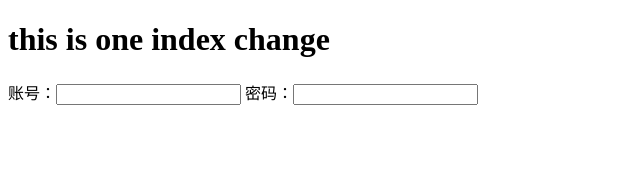
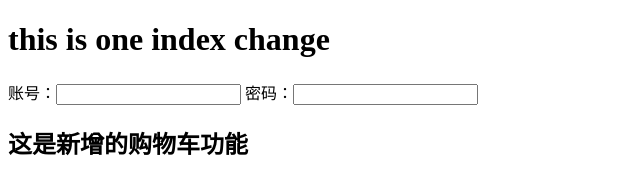
Before and after one commit to orangeking-1/frist, a plain HTML site: page index.html in a window 1280 px wide. Shown: the whole page, without its empty margins (0-640 px from the left). Drawn offline with Linux system fonts and the light colour scheme.

Commit message:
新增了购物车的功能

```diff
--- a/index.html
+++ b/index.html
@@ -12,5 +12,9 @@
     	账号：<input type="text">
     	密码：<input type="text">
     </form>
+
+    <h2>
+    	这是新增的购物车功能
+    </h2>
     </body>
 </html>
```
